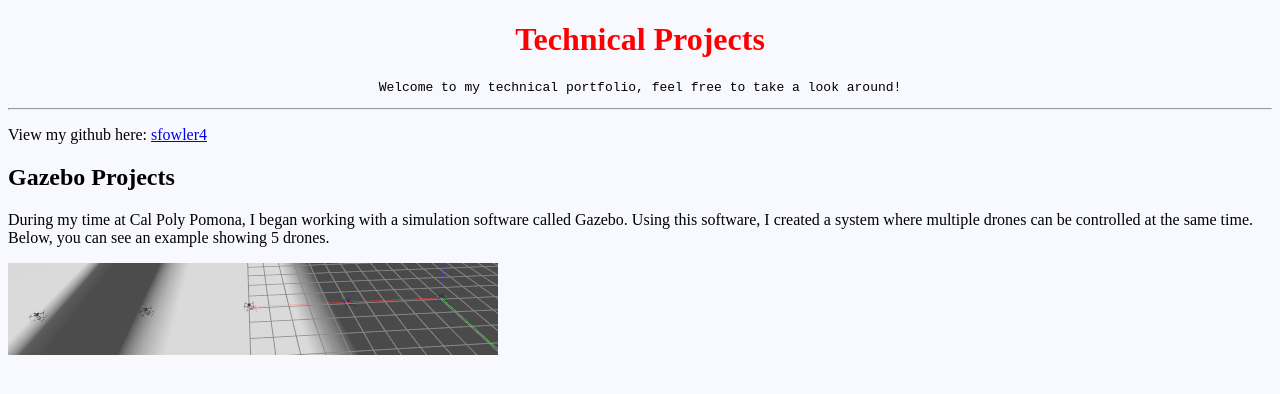
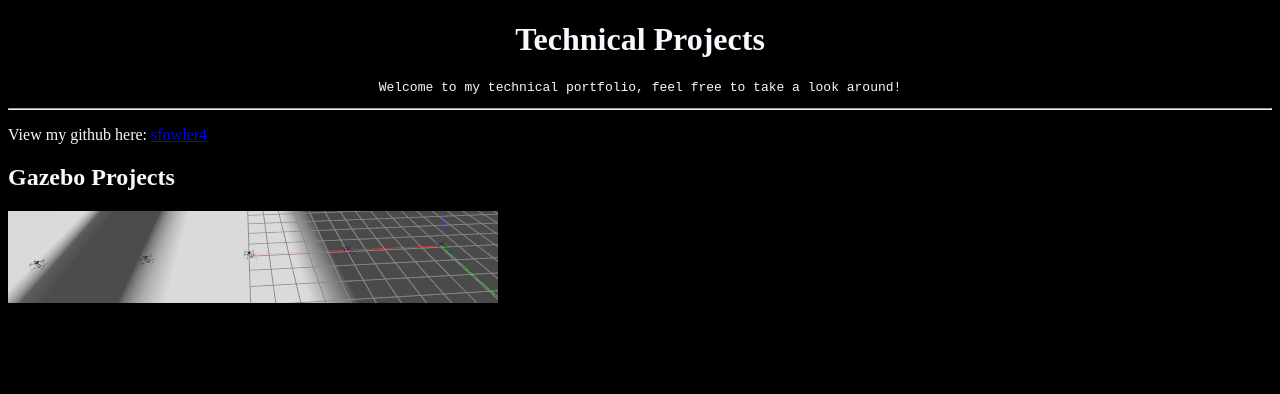
Before and after one commit to sfowler4/sfowler4.github.io, a plain HTML site: page index.html in a window 1280 px wide. Drawn offline with Linux system fonts and the light colour scheme.

Commit message:
Changing colors

```diff
--- a/index.html
+++ b/index.html
@@ -3,18 +3,18 @@
 <head>
 <title>Portfolio - Sam Fowler</title>
 </head>
-<body style="background-color:ghostwhite;">
+<body style="background-color:black;">
 
-<h1 style="color:red;text-align:center">Technical Projects</h1>
+<h1 style="color:ghostwhite;text-align:center">Technical Projects</h1>
 
-<p style="text-align:center;font-family:monospace">Welcome to my technical portfolio, feel free to take a look around!</p>
+<p style="text-align:center;font-family:monospace;color:ghostwhite">Welcome to my technical portfolio, feel free to take a look around!</p>
 
 <hr>
 
-<p title="Github!">View my github here: <a href="https://github.com/sfowler4"> sfowler4 </a> </p>
+<p title="Github!", style="color:ghostwhite">View my github here: <a href="https://github.com/sfowler4"> sfowler4 </a> </p>
 
-<h2>Gazebo Projects</h2>
-<p>During my time at Cal Poly Pomona, I began working with a
+<h2 style="color:ghostwhite">Gazebo Projects</h2>
+<p style = "color:ghostwhite;"During my time at Cal Poly Pomona, I began working with a
     simulation software called Gazebo. Using this software,
     I created a system where multiple drones can be controlled at the same time. Below, you can see an example showing 5 drones.</p>
 
```
